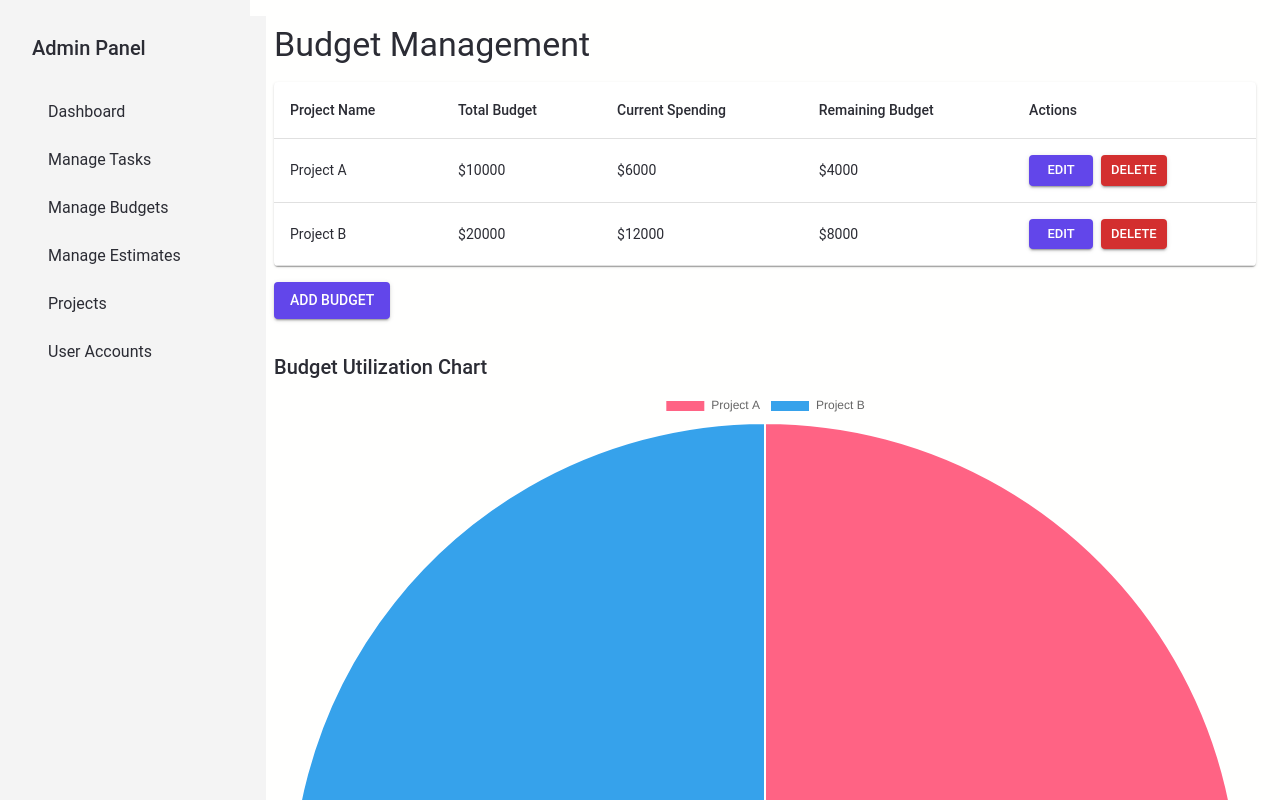
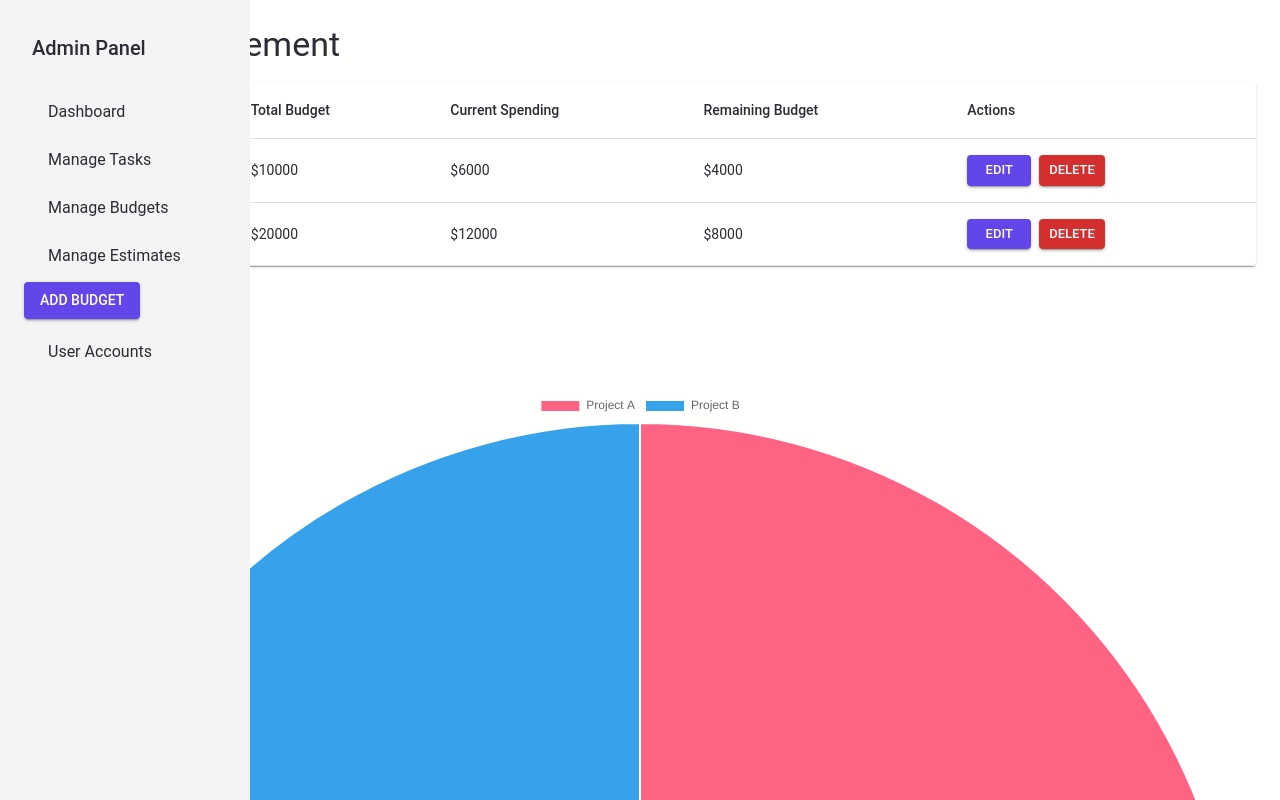
Before and after one commit to abhiram-shaji/flow-companion-frontend, a React (Create React App) app: page /admin/budgets in a window 1280 px wide. Shown: the top 800 px of the page. Built offline with nearby package versions, Linux system fonts and the light colour scheme.

Commit message:
Make sidebar fixed

```diff
--- a/src/components/AdminSidebar.tsx
+++ b/src/components/AdminSidebar.tsx
@@ -32,7 +32,7 @@ const Sidebar: React.FC = () => {
   };
 
   const drawerContent = (
-    <Box sx={{ width: 250, bgcolor: "#f4f4f4", height: "100vh", padding: 2 }}>
+    <Box sx={{ width: 250, bgcolor: "#f4f4f4", padding: 2 }}>
       <Typography variant="h6" sx={{ marginBottom: 2 }}>
         Admin Panel
       </Typography>
@@ -78,7 +78,18 @@ const Sidebar: React.FC = () => {
           </Drawer>
         </>
       ) : (
-        <Box sx={{ width: 250, bgcolor: "#f4f4f4", height: "100vh", padding: 2 }}>
+        <Box
+          sx={{
+            position: "fixed", // Fixes the sidebar on the left side
+            top: 0,
+            left: 0,
+            height: "100vh", // Full viewport height
+            width: 250,
+            bgcolor: "#f4f4f4",
+            padding: 2,
+            overflowY: "auto", // Enables scrolling if content exceeds the height
+          }}
+        >
           {drawerContent}
         </Box>
       )}
--- a/src/pages/AdminDashboard.tsx
+++ b/src/pages/AdminDashboard.tsx
@@ -7,12 +7,24 @@ const AdminDashboard: React.FC = () => {
   const { tasks, budgets, estimates } = useAdminDashboardData();
 
   return (
-    <Box sx={{ display: "flex" }}>
+    <Box sx={{ display: "flex", minHeight: "100vh" }}>
       {/* Sidebar */}
-      <Sidebar />
+      <Box
+        sx={{
+          width: { sm: 250 }, // Matches the width of the sidebar on desktop
+          flexShrink: 0,
+        }}
+      >
+        <Sidebar />
+      </Box>
 
       {/* Main Content */}
-      <Box sx={{ flex: 1, padding: 3 }}>
+      <Box
+        sx={{
+          flex: 1, // Takes up remaining width
+          padding: 2, // Adds padding around the content
+        }}
+      >
         <Typography variant="h4" gutterBottom>
           Admin Dashboard
         </Typography>
@@ -53,7 +65,8 @@ const AdminDashboard: React.FC = () => {
                       <strong>Total Budget:</strong> ${budget.totalBudget}
                     </Typography>
                     <Typography variant="body2">
-                      <strong>Remaining Budget:</strong> ${budget.remainingBudget}
+                      <strong>Remaining Budget:</strong> $
+                      {budget.remainingBudget}
                     </Typography>
                   </Box>
                 ))}
```
